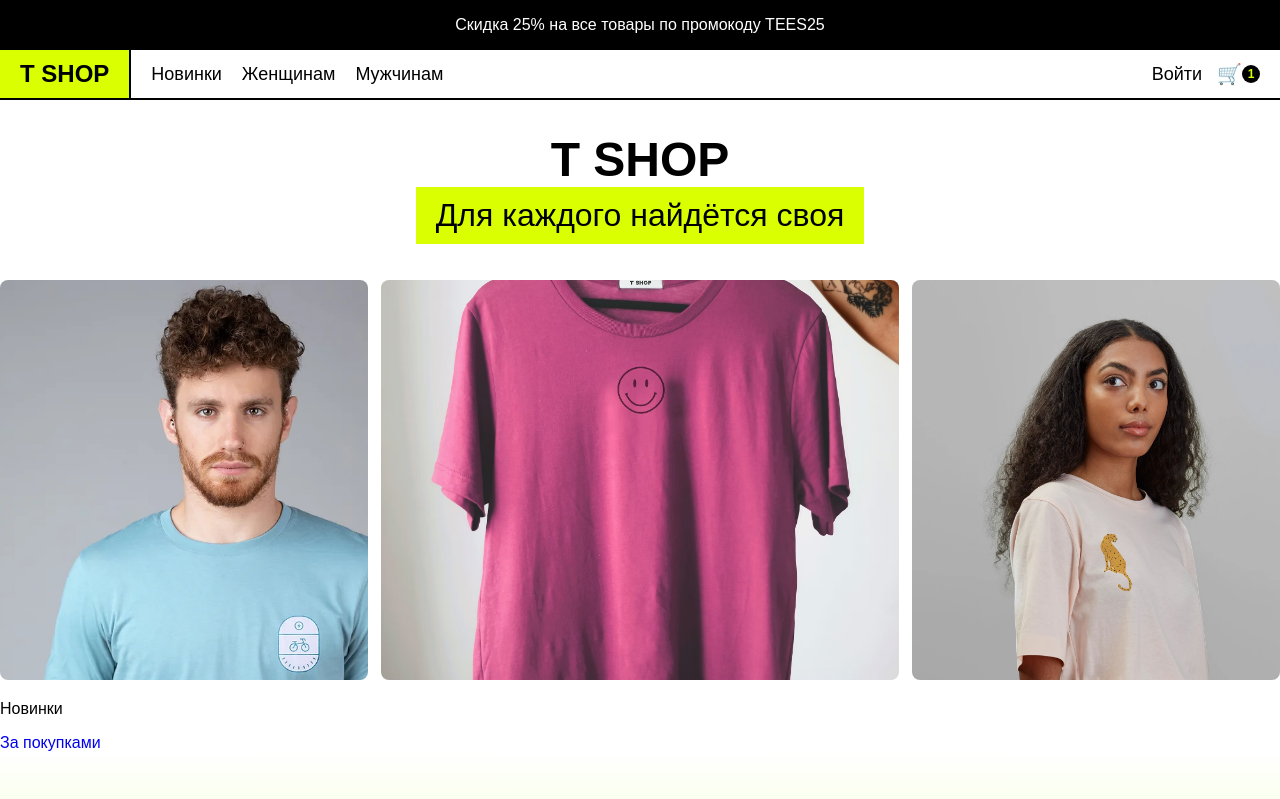
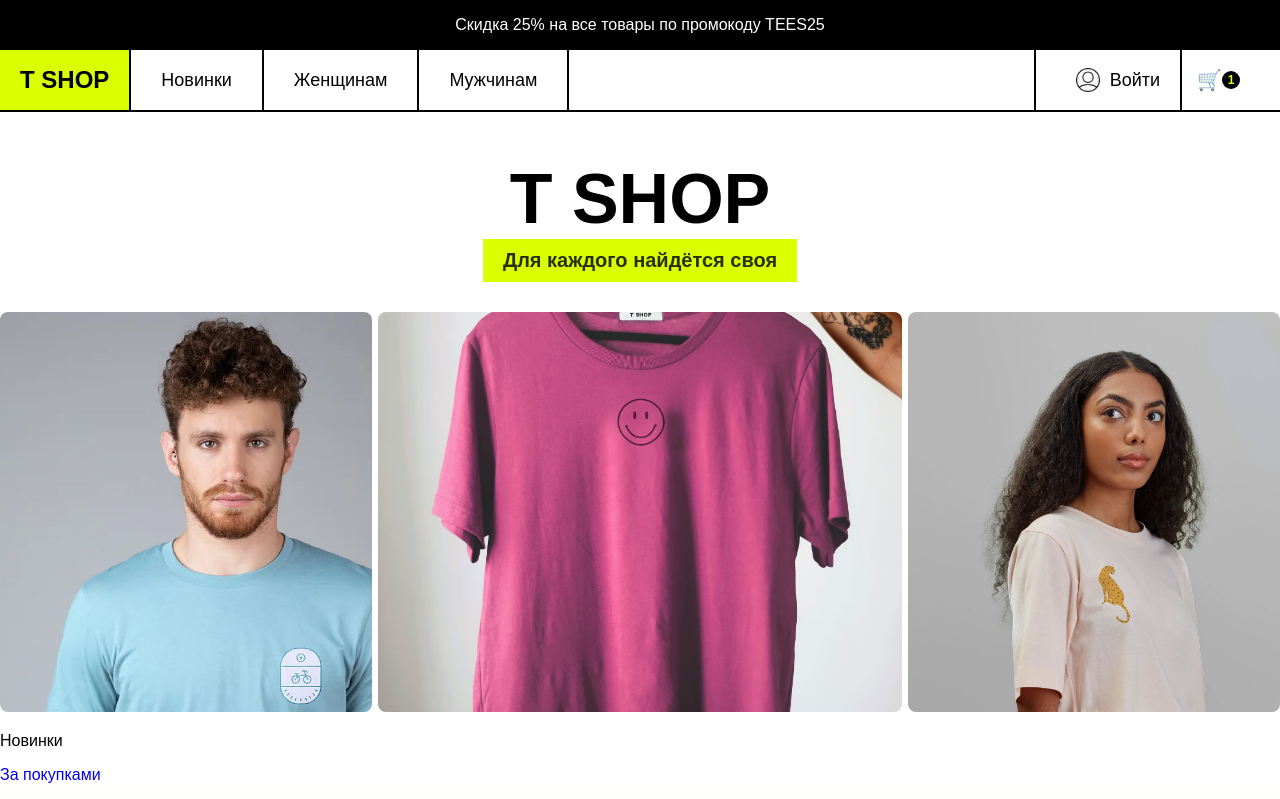
Before and after one commit to Donwaste/Shop, a plain HTML site: page Project/index.html in a window 1280 px wide. Shown: the top 799 px of the page. Drawn offline with Linux system fonts and the light colour scheme.

Commit message:
Add files via upload

```diff
--- a/Project/index.css
+++ b/Project/index.css
@@ -1,5 +1,6 @@
 html {
     scroll-behavior: smooth;
+    user-select: none;
   }
 
 a {
@@ -30,9 +31,11 @@ body {
 
 .logo-section {
   background-color: #d9ff00;
-    padding: 10px 20px;
+  padding: 0 20px;
   display: flex;
-    border-right:2px solid #000;
+  align-items: center;
+  border-right: 2px solid #000;
+  height: 60px;
 }
 
 .logo-link {
@@ -45,38 +48,64 @@ body {
 .menu-section {
   display: flex;
   flex-grow: 1;
-    align-items: center;
+  align-items: stretch;
   justify-content: space-between;
-    padding: 10px 20px;
+  padding: 0 0px;
+  height: 60px;
 }
 
 .menu {
   display: flex;
-    gap: 20px;
   margin: 0;
   padding: 0;
 }
 
 .menu-link {
   display: flex;
+  align-items: center;
+  justify-content: center;
+  height: 100%;
   color: #000;
   font-size: 18px;
   font-weight: 500;
+  box-sizing: border-box;
+  border-right: 2px solid #000;
+  flex: 1;
+  text-align: center;
+  padding: 0 30px;
 }
 
 .menu-link:hover {
-    text-decoration: underline;
+  background-color: #000;
+  color: #d9ff00;
 }
 
 .user-actions {
     display: flex;
     gap: 15px;
     align-items: center;
+    height: 100%;
+    padding-right: 40px;
 }
 
 .user-link {
+  display: flex;
+  align-items: center;
+  justify-content: center;
   color: #000;
   font-size: 18px;
+  border-left: 2px solid #000;
+  border-right: 2px solid #000;
+  height: 100%;
+  text-align: center;
+  padding-left: 40px;
+  padding-right: 20px;
+}
+
+.user-icon {
+  width: 24px;
+  height: 24px;
+  margin-right: 10px;
 }
 
 .cart-link {
@@ -104,13 +133,14 @@ body {
   justify-content: center;
 }
 
+
 .logo {
   display: flex;
   justify-content: center;
   align-items: center;
   text-align: center;
   flex-direction: column;
-  font-size: 48px;
+  font-size: 70px;
   font-weight: bold;
   margin-bottom: 0%;
 }
@@ -124,10 +154,11 @@ body {
 .subtitle {
   display: inline-block;
   position: relative;
-  font-size: 2rem;
+  font-size: 20px;
   padding: 10px 20px;
   overflow: hidden;
   margin-top: 0%;
+  color: #000000cf;
 }
 
 .subtitle::before {
@@ -156,7 +187,7 @@ body {
 .image-gallery {
   display: flex;
   flex-direction: row;
-  gap: 1%;
+  gap: 0.5%;
 }
 
 .image-item {
--- a/Project/index.html
+++ b/Project/index.html
@@ -35,18 +35,22 @@
             </li>
           </ul>
           <div class="user-actions">
-            <a href="login.html" class="user-link">Войти</a>
+            <a href="login.html" class="user-link">
+              <img src="images/user.png" alt="User Icon" class="user-icon" />
+              Войти
+            </a>
             <a href="purchases.html" class="cart-link">
               <span class="cart-icon">🛒</span>
               <span class="cart-count">1</span>
             </a>
           </div>
+
         </div>
       </nav>
 
       <h1 class="logo">T SHOP</h1>
       <div class="subtitle-container">
-        <p class="subtitle">Для каждого найдётся своя</p>
+        <h4 class="subtitle" >Для каждого найдётся своя</h3>
       </div>
 
       <div class="image-gallery">
```
Also changed, not shown: Project/images/user.png (added). Lines whose indentation alone changed are shown as unchanged.
